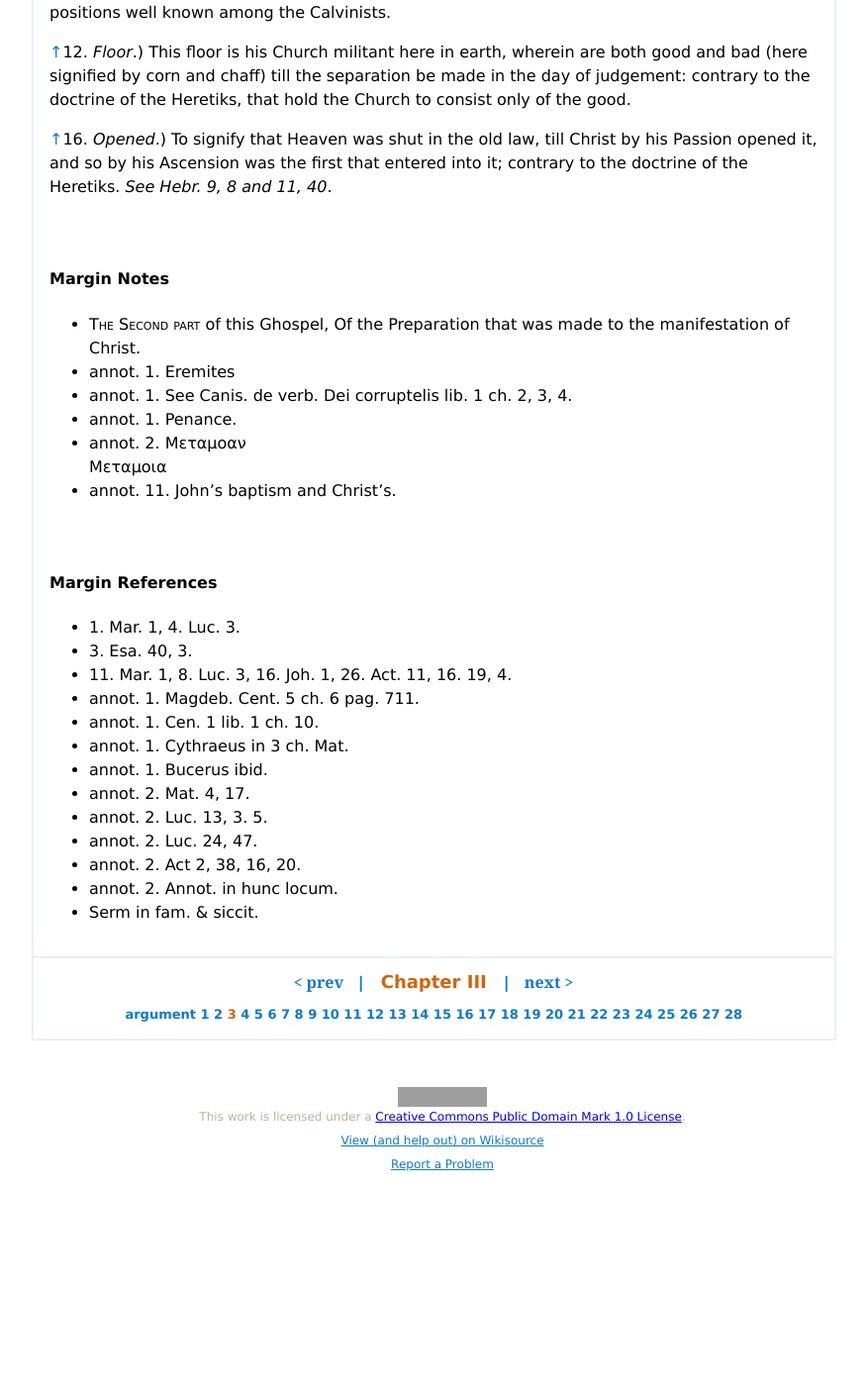
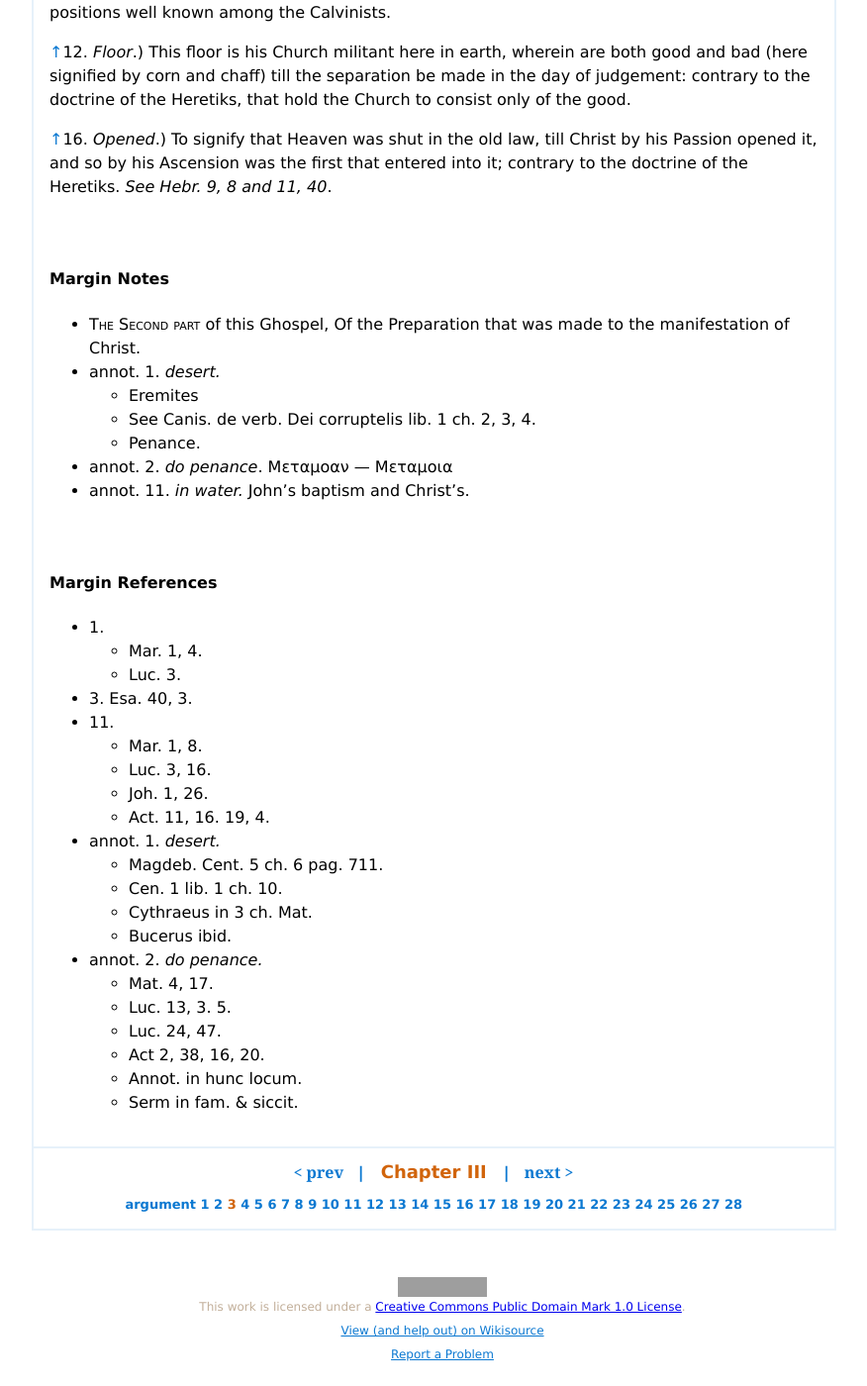
Before and after one commit to W-David-Porter/douay-rheims, a Jekyll site: the page built from new-testament/matthew/3/index.html, in a window 1280 px wide and 1400 px high, scrolled down 2256 px. Shown: the whole window at 99% size, without its empty margins (193-1069 px from the left). Built offline with Jekyll 4.4.1, drawn with Linux system fonts in a browser that asks for light colours; before the commit the page ends 3464 px from its top, so only the background shows below that; grey boxes are pictures that could not be loaded.

Commit message:
fixed margin refs and notes

```diff
--- a/new-testament/matthew/3/index.html
+++ b/new-testament/matthew/3/index.html
@@ -48,29 +48,29 @@ images: [7, 8, 9]
 	<h4>Margin Notes</h4>
 	<ul>
 		<li><span style=font-variant:small-caps>The Second part</span> of this Ghospel, Of the Preparation that was made to the manifestation of Christ.
-		<li>annot. 1. Eremites
-		<li>annot. 1. See Canis. de verb. Dei corruptelis lib. 1 ch. 2, 3, 4.
-		<li>annot. 1. Penance.
-		<li>annot. 2. &Mu;&epsilon;&tau;&alpha;&mu;&omicron;&alpha;&nu;<br />&Mu;&epsilon;&tau;&alpha;&mu;&omicron;&iota;&alpha;
-		<li>annot. 11. John’s baptism and Christ’s.
+		<li>annot. 1. <em>desert.</em><ul><li>Eremites
+		<li>See Canis. de verb. Dei corruptelis lib. 1 ch. 2, 3, 4.
+		<li>Penance.</ul>
+		<li>annot. 2. <em>do penance</em>. Μεταμοαν — Μεταμοια
+		<li>annot. 11. <em>in water.</em> John’s baptism and Christ’s.
   </ul>
 </div>
 
 <div class=marginrefs>
 	<h4>Margin References</h4>
 	<ul>
-		<li>1. Mar. 1, 4. Luc. 3.
+		<li>1. <ul><li>Mar. 1, 4. <li>Luc. 3.</ul>
 		<li>3. Esa. 40, 3.
-		<li>11. Mar. 1, 8. Luc. 3, 16. Joh. 1, 26. Act. 11, 16. 19, 4.
-		<li>annot. 1. Magdeb. Cent. 5 ch. 6 pag. 711.
-		<li>annot. 1. Cen. 1 lib. 1 ch. 10.
-		<li>annot. 1. Cythraeus in 3 ch. Mat.
-		<li>annot. 1. Bucerus ibid.
-		<li>annot. 2. Mat. 4, 17.
-		<li>annot. 2. Luc. 13, 3. 5.
-		<li>annot. 2. Luc. 24, 47.
-		<li>annot. 2. Act 2, 38, 16, 20.
-		<li>annot. 2. Annot. in hunc locum.
-		<li>Serm in fam. &amp; siccit.
+		<li>11. <ul><li>Mar. 1, 8. <li>Luc. 3, 16. <li>Joh. 1, 26. <li>Act. 11, 16. 19, 4.</ul>
+		<li>annot. 1. <em>desert.</em><ul><li>Magdeb. Cent. 5 ch. 6 pag. 711.
+		<li>Cen. 1 lib. 1 ch. 10.
+		<li>Cythraeus in 3 ch. Mat.
+		<li>Bucerus ibid.</ul>
+		<li>annot. 2. <em>do penance.</em><ul><li>Mat. 4, 17.
+		<li>Luc. 13, 3. 5.
+		<li>Luc. 24, 47.
+		<li>Act 2, 38, 16, 20.
+		<li>Annot. in hunc locum.
+		<li>Serm in fam. & siccit.</ul>
   </ul>
 </div>
```
Also changed, not shown: new-testament/matthew/1/index.html (+6 -7 lines), new-testament/matthew/2/index.html (+12 -12 lines), new-testament/matthew/4/index.html (+11 -11 lines).
